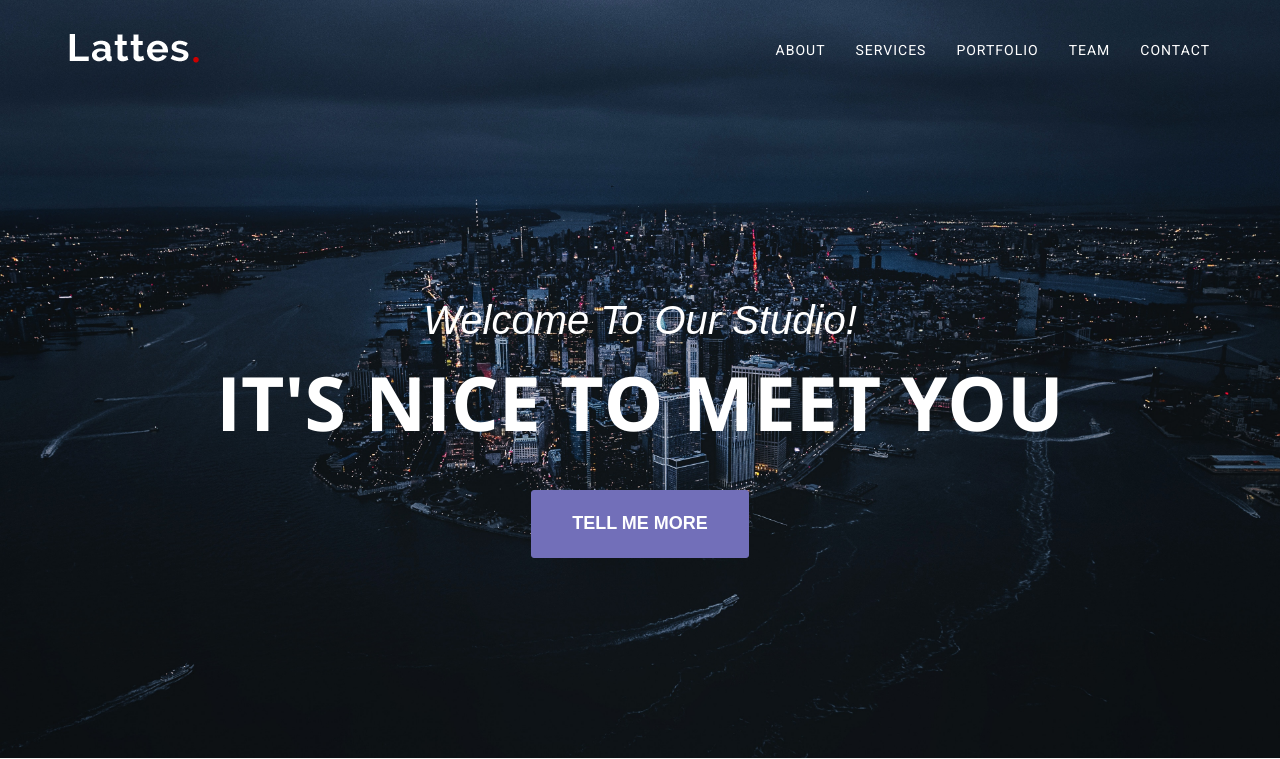
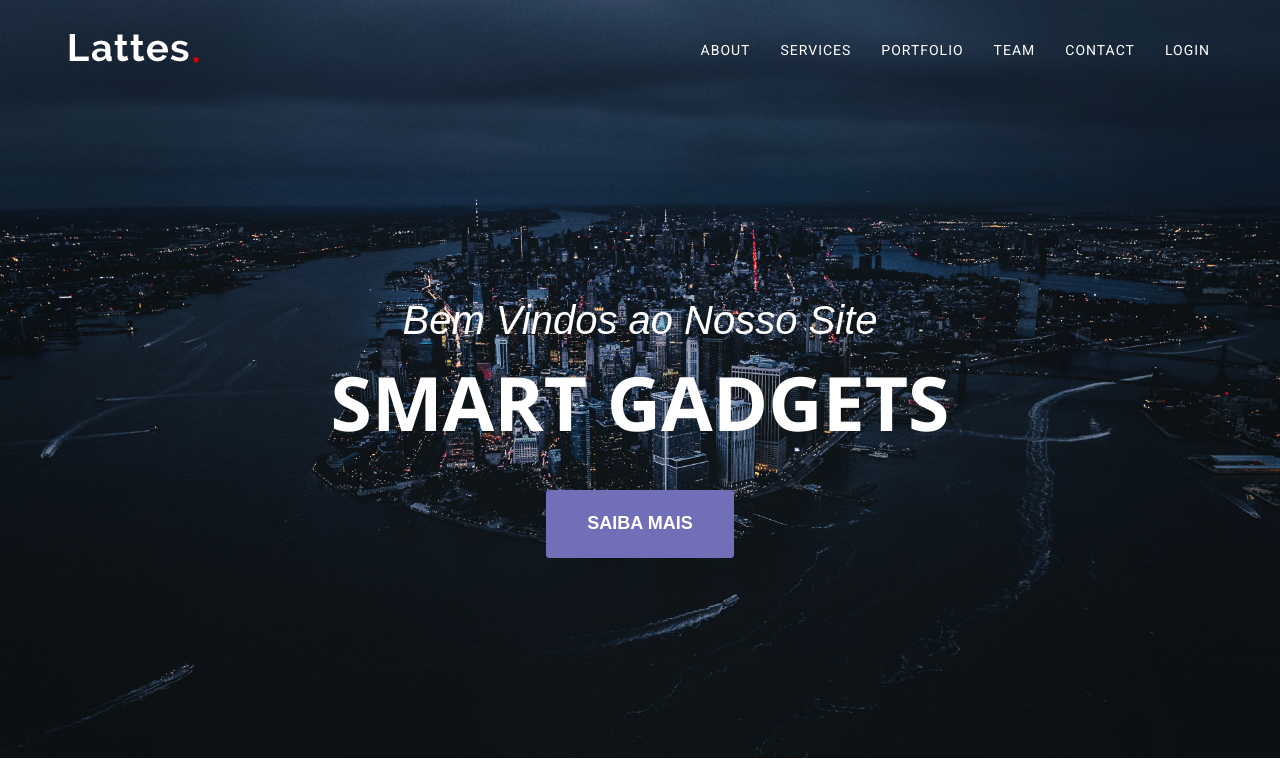
Before and after one commit to Caiosilva8/site-codeigniter, a CodeIgniter app: page /site/ in a window 1280 px wide. Shown: the top 759 px of the page. Run offline with CodeIgniter, Linux system fonts and the light colour scheme; some libraries are stand-ins or nearby versions; some web fonts are replaced.

Commit message:
2019/04/02

```diff
--- a/application/config/database.php
+++ b/application/config/database.php
@@ -76,9 +76,9 @@ $query_builder = TRUE;
 $db['default'] = array(
 	'dsn'	=> '',
 	'hostname' => 'localhost',
-	'username' => '',
-	'password' => '',
-	'database' => '',
+	'username' => 'smartUser',
+	'password' => 'Caio24155062',
+	'database' => 'smartgadgets',
 	'dbdriver' => 'mysqli',
 	'dbprefix' => '',
 	'pconnect' => FALSE,
--- a/application/views/home.php
+++ b/application/views/home.php
@@ -1,4 +1,16 @@
-<section id="about" class="light-bg">
+<!-- Header -->
+		<header>
+			<div class="container">
+				<div class="slider-container">
+					<div class="intro-text">
+						<div class="intro-lead-in">Bem Vindos ao Nosso Site</div>
+						<div class="intro-heading">Smart Gadgets</div>
+						<a href="#about" class="page-scroll btn btn-xl">Saiba Mais</a>
+					</div>
+				</div>
+			</div>
+		</header>
+		<section id="about" class="light-bg">
 			<div class="container">
 				<div class="row">
 					<div class="col-lg-12 text-center">
--- /dev/null
+++ b/application/views/restrict.php
@@ -0,0 +1,3 @@
+<div>
+	Area Restrita!
+</div>
--- a/application/views/template/header.php
+++ b/application/views/template/header.php
@@ -27,7 +27,7 @@
 	</head>
 	<body id="page-top">
 		<!-- Navigation -->
-		<nav class="navbar navbar-default navbar-fixed-top">
+		<nav class="navbar navbar-default navbar-shrink navbar-fixed-top">
 			<div class="container">
 				<!-- Brand and toggle get grouped for better mobile display -->
 				<div class="navbar-header page-scroll">
@@ -46,19 +46,22 @@
 							<a href="#page-top"></a>
 						</li>
 						<li>
-							<a class="page-scroll" href="#about">About</a>
+							<a class="page-scroll" href="<?php echo base_url();?>#about">About</a>
 						</li>
 						<li>
-							<a class="page-scroll" href="#services">Services</a>
+							<a class="page-scroll" href="<?php echo base_url();?>#services">Services</a>
 						</li>
 						<li>
-							<a class="page-scroll" href="#portfolio">Portfolio</a>
+							<a class="page-scroll" href="<?php echo base_url();?>#portfolio">Portfolio</a>
 						</li>
 						<li>
-							<a class="page-scroll" href="#team">Team</a>
+							<a class="page-scroll" href="<?php echo base_url();?>#team">Team</a>
 						</li>
 						<li>
-							<a class="page-scroll" href="#contact">Contact</a>
+							<a class="page-scroll" href="<?php echo base_url();?>#contact">Contact</a>
+						</li>
+						<li>
+							<a class="page-scroll" href="<?php echo base_url(); ?>restrict">Login</a>
 						</li>
 					</ul>
 				</div>
@@ -66,15 +69,3 @@
 			</div>
 			<!-- /.container-fluid -->
 		</nav>
-		<!-- Header -->
-		<header>
-			<div class="container">
-				<div class="slider-container">
-					<div class="intro-text">
-						<div class="intro-lead-in">Welcome To Our Studio!</div>
-						<div class="intro-heading">It's Nice To Meet You</div>
-						<a href="#about" class="page-scroll btn btn-xl">Tell Me More</a>
-					</div>
-				</div>
-			</div>
-		</header>
--- a/application/views/template/scripts.php
+++ b/application/views/template/scripts.php
@@ -5,7 +5,7 @@
 		<script src="http://cdnjs.cloudflare.com/ajax/libs/jquery-easing/1.3/jquery.easing.min.js"></script>
 		<script src="<?php echo base_url();?>public/js/bootstrap.min.js"></script>
 		<script src="<?php echo base_url();?>public/js/owl.carousel.min.js"></script>
-		<script src="<?php echo base_url();?>public/js/cbpAnimatedHeader.js"></script>
+		<!-- <script src="<?php echo base_url();?>public/js/cbpAnimatedHeader.js"></script> -->
 		<script src="<?php echo base_url();?>public/js/theme-scripts.js"></script>
 		<!-- IE10 viewport hack for Surface/desktop Windows 8 bug -->
 		<script src="<?php echo base_url();?>public/js/ie10-viewport-bug-workaround.js"></script>
```
Also changed, not shown: application/controllers/Restrict.php (added, +12 -0 lines), application/models/Users_model.php (added, +25 -0 lines), application/views/login.php (added, +53 -0 lines), .htaccess (added).
